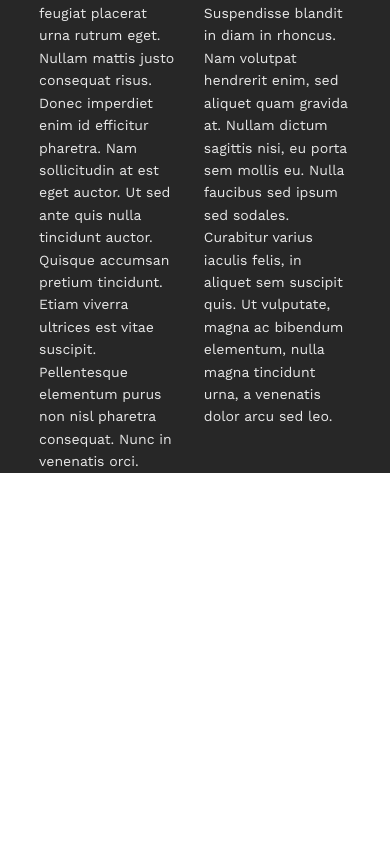
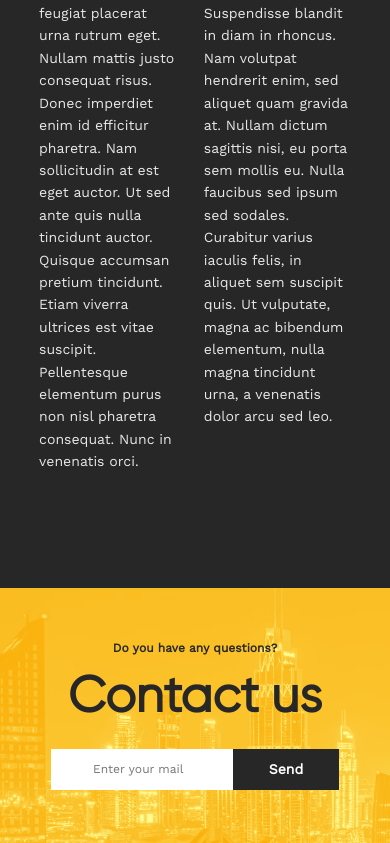
Before and after one commit to VitaliyM/agroshop, a React (Create React App) app: page / in a window 390 px wide. Shown: the part 4309-5152 px from the top of the page. Before the commit the page ends 4782 px from the top, so only its background shows below. Built offline with nearby package versions, Linux system fonts and the light colour scheme.

Commit message:
Contact Us Block

```diff
--- a/src/components/main/Main.jsx
+++ b/src/components/main/Main.jsx
@@ -4,6 +4,7 @@ import Presentation from './presentation/Presentation'
 import LatestProjects from './latestProjects/LatestProjects';
 import VideoApartments from './videoApartments/VideoApartments';
 import DontLimit from './dontLimit/DontLimit';
+import ContactUs from './contactUs/ContactUs';
 
 const Main = () => {
   return (
@@ -12,6 +13,7 @@ const Main = () => {
         <LatestProjects />
         <VideoApartments />
         <DontLimit />
+        <ContactUs />
     </main>
   )
 }
--- /dev/null
+++ b/src/components/main/contactUs/ContactUs.jsx
@@ -0,0 +1,25 @@
+import React from 'react';
+import './contactUs.css';
+
+const ContactUs = () => {
+  return (
+    <div className='contactUsBlock'>
+      <div className='contactUsSmallText'>Do you have any questions?</div>
+      <div className='contactUsBigText'>Contact us</div>
+
+      <form action="" method="post" className='contactUsForm'>
+        <input type="text"
+          placeholder='Enter your mail'
+          className='contactUsInput'
+        />
+        <input type="button"
+          value='Send'
+          className='contactUsButton'
+        />
+      </form>
+
+    </div>
+  )
+}
+
+export default ContactUs
--- /dev/null
+++ b/src/components/main/contactUs/contactUs.css
@@ -0,0 +1,128 @@
+@font-face {
+    font-family: 'Gilroy';
+    src: url(../../../fonts/Gilroy/Gilroy-Regular.ttf);
+}
+
+@font-face {
+    font-family: 'Work Sans';
+    src: url(../../../fonts/Worksans/WorkSans-Regular.otf)
+}
+
+
+.contactUsBlock {
+    background: url(../../../images/contactUs.png) no-repeat;
+    background-size: cover;
+    width: 100%;
+    height: 400px;
+    margin-top: 115px;
+    display: flex;
+    flex-direction: column;
+    align-items: center;
+    justify-content: center;
+}
+
+.contactUsSmallText {
+    font-family: 'Work Sans';
+    font-style: normal;
+    font-weight: 600;
+    font-size: 18px;
+    line-height: 160%;
+    color: #272727;
+}
+
+.contactUsBigText {
+    font-family: 'Gilroy';
+    font-style: normal;
+    font-weight: 700;
+    font-size: 120px;
+    line-height: 100%;
+    color: #272727;
+}
+
+.contactUsForm {
+    height: 61px;
+    margin-top: 50px;
+    display: flex;
+}
+
+.contactUsInput {
+    border: none;
+    background: #FFFFFF;
+    width: 307px;
+    height: inherit;
+    padding-left: 42px;
+    font-family: 'Work Sans';
+    font-style: normal;
+    font-weight: 400;
+    font-size: 12px;
+    line-height: 14px;
+    color: #272727;
+}
+
+.contactUsButton {
+    border: none;
+    background: #272727;
+    width: 165px;
+    height: inherit;
+    font-family: 'Work Sans';
+    font-style: normal;
+    font-weight: 600;
+    font-size: 14px;
+    line-height: 16px;
+    color: #FFFFFF;
+    cursor: pointer;
+}
+
+.contactUsButton:active {
+    padding-top: 2px;
+}
+
+
+
+
+@media screen and (max-width: 1024px) {
+    .contactUsBlock {
+        height: 320px;
+    }
+
+    .contactUsBigText {
+        font-size: 100px;
+    }
+
+    .contactUsForm {
+        height: 55px;
+        margin-top: 40px;
+    }
+
+}
+
+@media screen and (max-width: 768px) {
+    .contactUsBlock {
+        width: calc(100% + 78px);
+        height: 255px;
+        margin-left: -39px;
+    }
+
+    .contactUsSmallText {
+        font-size: 12px;
+        line-height: 14px;
+    }
+
+    .contactUsBigText {
+        margin-top: 15px;
+        font-size: 50px;
+    }
+
+    .contactUsForm {
+        height: 41px;
+        margin-top: 29px;
+    }
+
+    .contactUsInput {
+        width: 182px;
+    }
+
+    .contactUsButton {
+        width: 106px;
+    }
+}
--- a/src/components/main/latestProjects/latestProjects.css
+++ b/src/components/main/latestProjects/latestProjects.css
@@ -210,6 +210,14 @@
 
 
 
+@media screen and (max-width: 1024px) {
+    .projectDescribe {
+        padding-top: 20px;
+        padding-left: 20px;
+        padding-right: 20px;
+    }
+}
+
 
 @media screen and (max-width: 1024px) {
     .projectsNav {
@@ -222,11 +230,15 @@
 
     .projectList {
         background-position: bottom;
-        height: 450px;
+        height: 400px;
     }
 
     .projectDescribe {
-        top: 355px;
+        top: 325px;
+    }
+
+    .projectDescribeHeader {
+        font-size: 29px;
     }
 
     .projectDescribeText {
```
